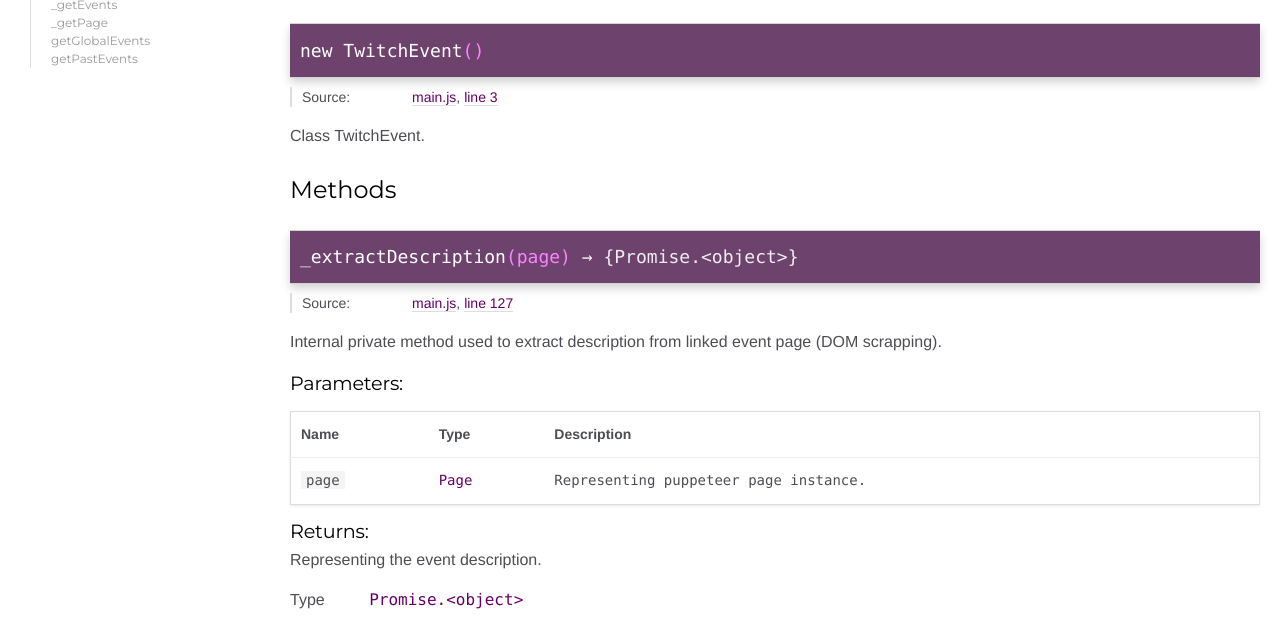
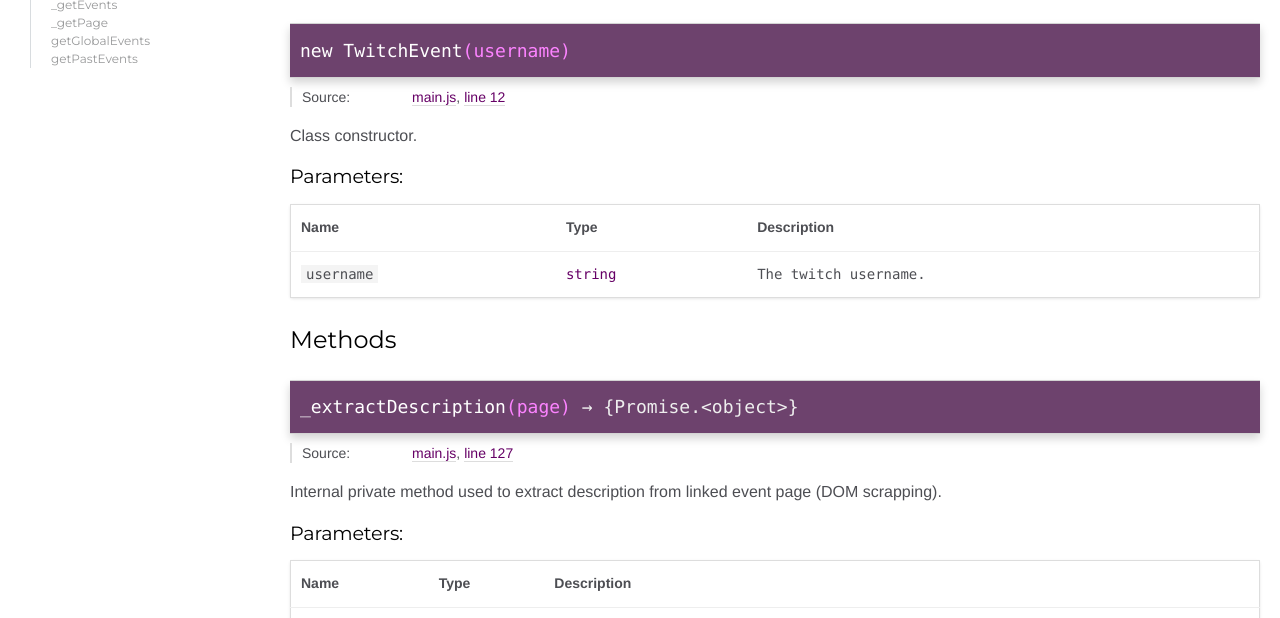
Before and after one commit to Lund-Org/twitch-get-events, a plain HTML site: page TwitchEvent.html in a window 1280 px wide. Shown: the part 151-769 px from the top of the page. Drawn offline with Linux system fonts and the light colour scheme.

Commit message:
Fix doc of v1.0.0

```diff
--- a/TwitchEvent.html
+++ b/TwitchEvent.html
@@ -35,6 +35,9 @@
 
 
 
+
+
+
 <section>
 
 <header>
@@ -53,7 +56,7 @@
 
 
 
-    <h4 class="name" id="TwitchEvent"><span class="type-signature"></span>new TwitchEvent<span class="signature">()</span><span class="type-signature"></span></h4>
+    <h4 class="name" id="TwitchEvent"><span class="type-signature"></span>new TwitchEvent<span class="signature">(username)</span><span class="type-signature"></span></h4>
 
 
 
@@ -65,7 +68,7 @@
 
     <dt class="tag-source">Source:</dt>
     <dd class="tag-source"><ul class="dummy"><li>
-        <a href="main.js.html">main.js</a>, <a href="main.js.html#line3">line 3</a>
+        <a href="main.js.html">main.js</a>, <a href="main.js.html#line12">line 12</a>
     </li></ul></dd>
 
 
@@ -105,7 +108,7 @@
 
 
 <div class="description">
-    Class TwitchEvent.
+    Class constructor.
 </div>
 
 
@@ -116,6 +119,55 @@
 
 
 
+
+
+    <h5>Parameters:</h5>
+
+
+<table class="params">
+    <thead>
+    <tr>
+
+        <th>Name</th>
+
+
+        <th>Type</th>
+
+
+
+
+
+        <th class="last">Description</th>
+    </tr>
+    </thead>
+
+    <tbody>
+
+
+        <tr>
+
+                <td class="name"><code>username</code></td>
+
+
+            <td class="type">
+
+
+<span class="param-type">string</span>
+
+
+
+            </td>
+
+
+
+
+
+            <td class="description last">The twitch username.</td>
+        </tr>
+
+
+    </tbody>
+</table>
 
 
 
@@ -1456,7 +1508,7 @@
 <br class="clear">
 
 <footer>
-    Documentation generated by <a href="https://github.com/jsdoc3/jsdoc">JSDoc 3.5.5</a> on Sat Jul 07 2018 16:11:12 GMT+0200 (Paris, Madrid (heure d’été)) using the <a href="https://github.com/clenemt/docdash">docdash</a> theme.
+    Documentation generated by <a href="https://github.com/jsdoc3/jsdoc">JSDoc 3.5.5</a> on Sat Jul 07 2018 16:19:34 GMT+0200 (Paris, Madrid (heure d’été)) using the <a href="https://github.com/clenemt/docdash">docdash</a> theme.
 </footer>
 
 <script>prettyPrint();</script>
```
Also changed, not shown: index.html (+1 -1 lines), main.js.html (+1 -1 lines).
